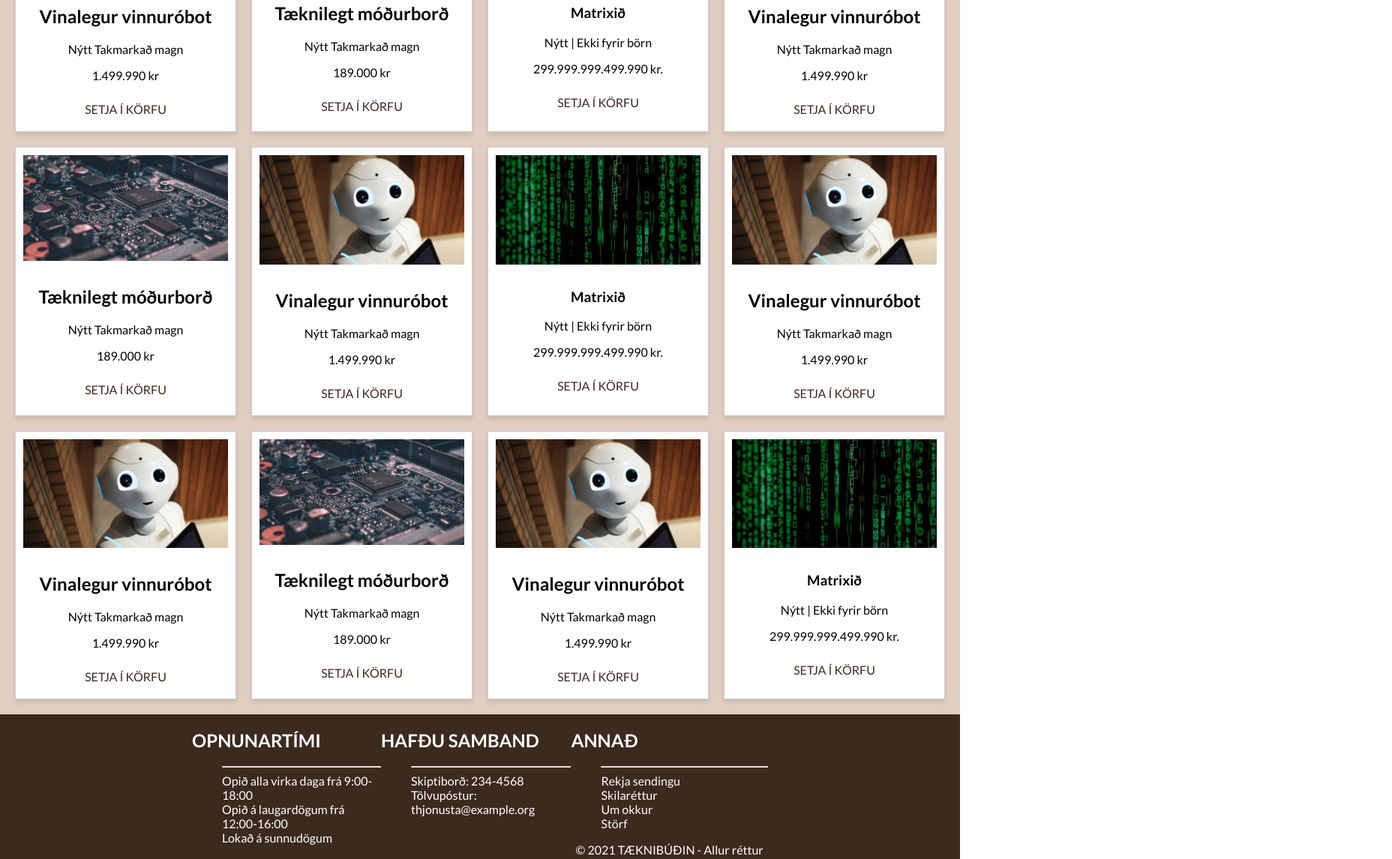
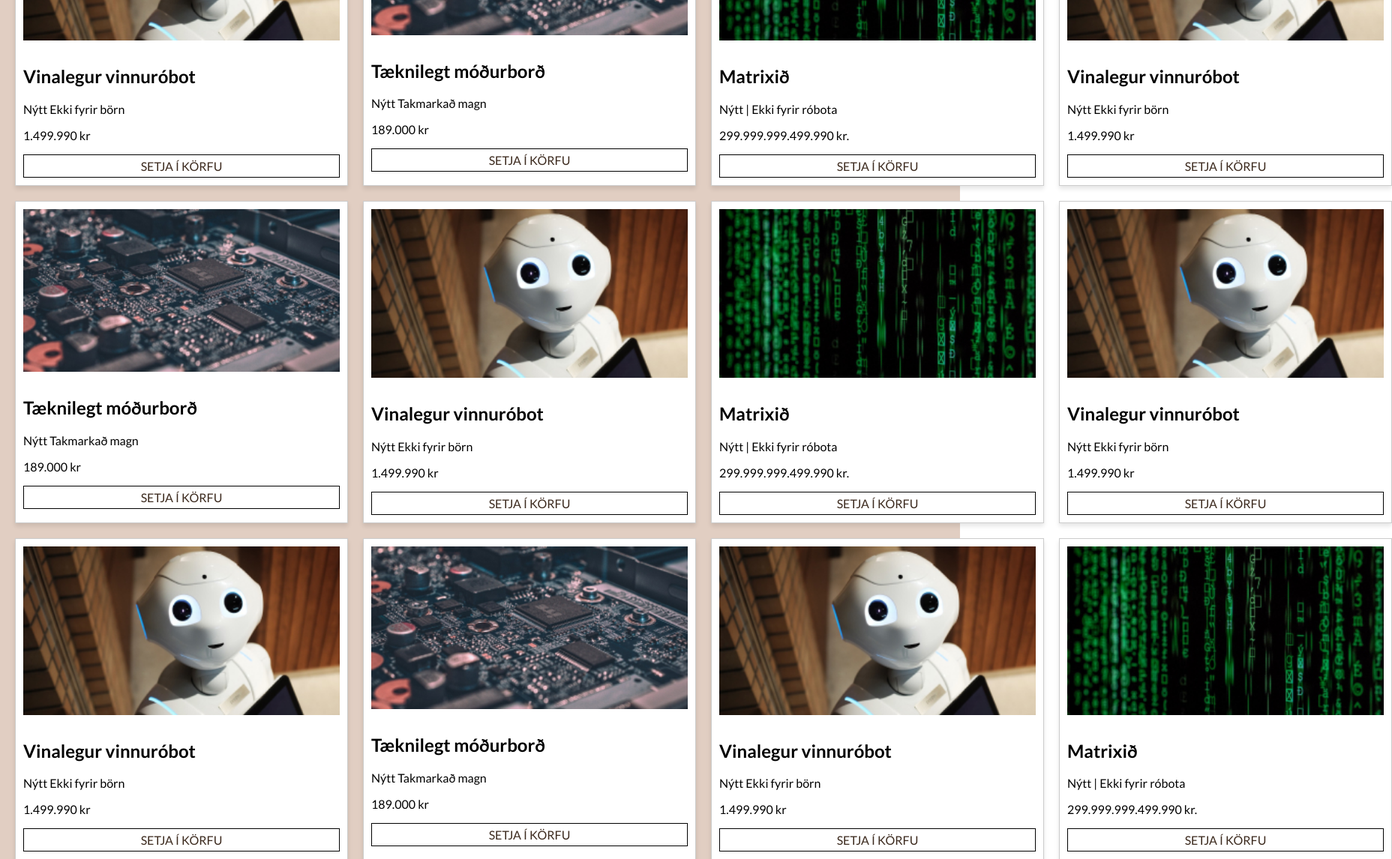
Before and after one commit to edilinga/hopurinn, a website: page vorulisti.html in a window 1280 px wide. Shown: the part 291-1437 px from the top of the page at 75% size, 1856 px wide, since content can reach past the window. Drawn offline with Linux system fonts and the light colour scheme; a web font is replaced by a local one.

Commit message:
lagaði vorulisti.html

```diff
--- a/styles/styles.css
+++ b/styles/styles.css
@@ -185,7 +185,6 @@ Nokkrar af nýjustu vörunum okkar kaflinn
   background-size: cover;
 }
 
-
 .product-card {
   display: inline-block;
   border: 1px solid #eee;
@@ -263,12 +262,23 @@ footer .footer-copyright {
   margin-bottom: 10px;
 }
 
+.item h2,
+.item p {
+    text-align: left;
+}
+
+
 .view-items{
   display: inline-block;
   padding: 10px 20px;
   color: #3C2A1E;
   text-decoration: none;
   transition: 0.3s ease;
+  border: 1px solid #000 !important;
+  display: inline-block !important;
+  text-decoration: none !important;
+  padding: 5px 10px !important;
+  width: 400px;
 }
 
 /*Leturgerðir*/
--- a/vorulisti.html
+++ b/vorulisti.html
@@ -48,7 +48,7 @@
       <div class="item">
         <img src="../images/Robot.jpg" alt="Vinalegur vinnuróbot" />
         <h2>Vinalegur vinnuróbot</h2>
-        <p><span>Nýtt</span> <span>Takmarkað magn</span></p>
+        <p><span>Nýtt</span> <span>Ekki fyrir börn</span></p>
         <p>1.499.990 kr</p>
         <a href="#" class="view-items">SETJA Í KÖRFU</a>
       </div>
@@ -61,15 +61,15 @@
       </div>
       <div class="item">
         <img src="../images/Matrix.jpg" alt="Matrixið" />
-        <h3>Matrixið</h3>
-        <p><span>Nýtt</span> | <span>Ekki fyrir börn</span></p>
+        <h2>Matrixið</h2>
+        <p><span>Nýtt</span> | <span>Ekki fyrir róbota</span></p>
         <p>299.999.999.499.990 kr.</p>
         <a href="#" class="view-items">SETJA Í KÖRFU</a>
       </div>
       <div class="item">
         <img src="../images/Robot.jpg" alt="Vinalegur vinnuróbot" />
         <h2>Vinalegur vinnuróbot</h2>
-        <p><span>Nýtt</span> <span>Takmarkað magn</span></p>
+        <p><span>Nýtt</span> <span>Ekki fyrir börn</span></p>
         <p>1.499.990 kr</p>
         <a href="#" class="view-items">SETJA Í KÖRFU</a>
       </div>
@@ -83,28 +83,28 @@
       <div class="item">
         <img src="../images/Robot.jpg" alt="Vinalegur vinnuróbot" />
         <h2>Vinalegur vinnuróbot</h2>
-        <p><span>Nýtt</span> <span>Takmarkað magn</span></p>
+        <p><span>Nýtt</span> <span>Ekki fyrir börn</span></p>
         <p>1.499.990 kr</p>
         <a href="#" class="view-items">SETJA Í KÖRFU</a>
       </div>
       <div class="item">
         <img src="../images/Matrix.jpg" alt="Matrixið" />
-        <h3>Matrixið</h3>
-        <p><span>Nýtt</span> | <span>Ekki fyrir börn</span></p>
+        <h2>Matrixið</h2>
+        <p><span>Nýtt</span> | <span>Ekki fyrir róbota</span></p>
         <p>299.999.999.499.990 kr.</p>
         <a href="#" class="view-items">SETJA Í KÖRFU</a>
       </div>
       <div class="item">
         <img src="../images/Robot.jpg" alt="Vinalegur vinnuróbot" />
         <h2>Vinalegur vinnuróbot</h2>
-        <p><span>Nýtt</span> <span>Takmarkað magn</span></p>
+        <p><span>Nýtt</span> <span>Ekki fyrir börn</span></p>
         <p>1.499.990 kr</p>
         <a href="#" class="view-items">SETJA Í KÖRFU</a>
       </div>
       <div class="item">
         <img src="../images/Robot.jpg" alt="Vinalegur vinnuróbot" />
         <h2>Vinalegur vinnuróbot</h2>
-        <p><span>Nýtt</span> <span>Takmarkað magn</span></p>
+        <p><span>Nýtt</span> <span>Ekki fyrir börn</span></p>
         <p>1.499.990 kr</p>
         <a href="#" class="view-items">SETJA Í KÖRFU</a>
       </div>
@@ -118,14 +118,14 @@
       <div class="item">
         <img src="../images/Robot.jpg" alt="Vinalegur vinnuróbot" />
         <h2>Vinalegur vinnuróbot</h2>
-        <p><span>Nýtt</span> <span>Takmarkað magn</span></p>
+        <p><span>Nýtt</span> <span>Ekki fyrir börn</span></p>
         <p>1.499.990 kr</p>
         <a href="#" class="view-items">SETJA Í KÖRFU</a>
       </div>
       <div class="item">
         <img src="../images/Matrix.jpg" alt="Matrixið" />
-        <h3>Matrixið</h3>
-        <p><span>Nýtt</span> | <span>Ekki fyrir börn</span></p>
+        <h2>Matrixið</h2>
+        <p><span>Nýtt</span> | <span>Ekki fyrir róbota</span></p>
         <p>299.999.999.499.990 kr.</p>
         <a href="#" class="view-items">SETJA Í KÖRFU</a>
       </div>
```
